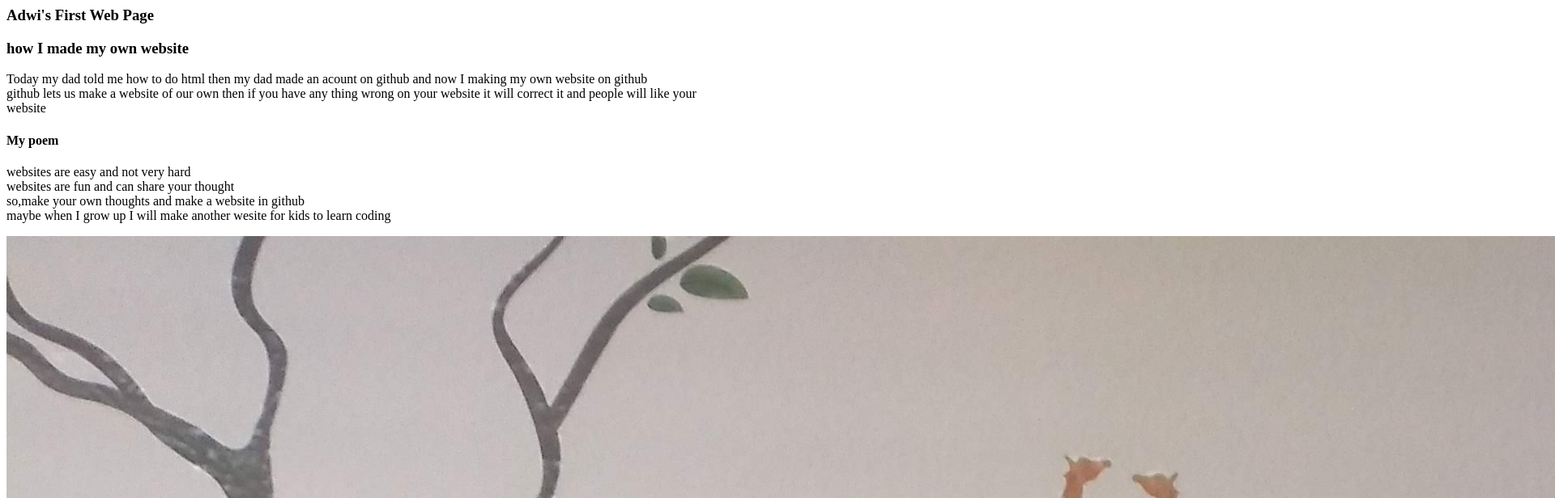
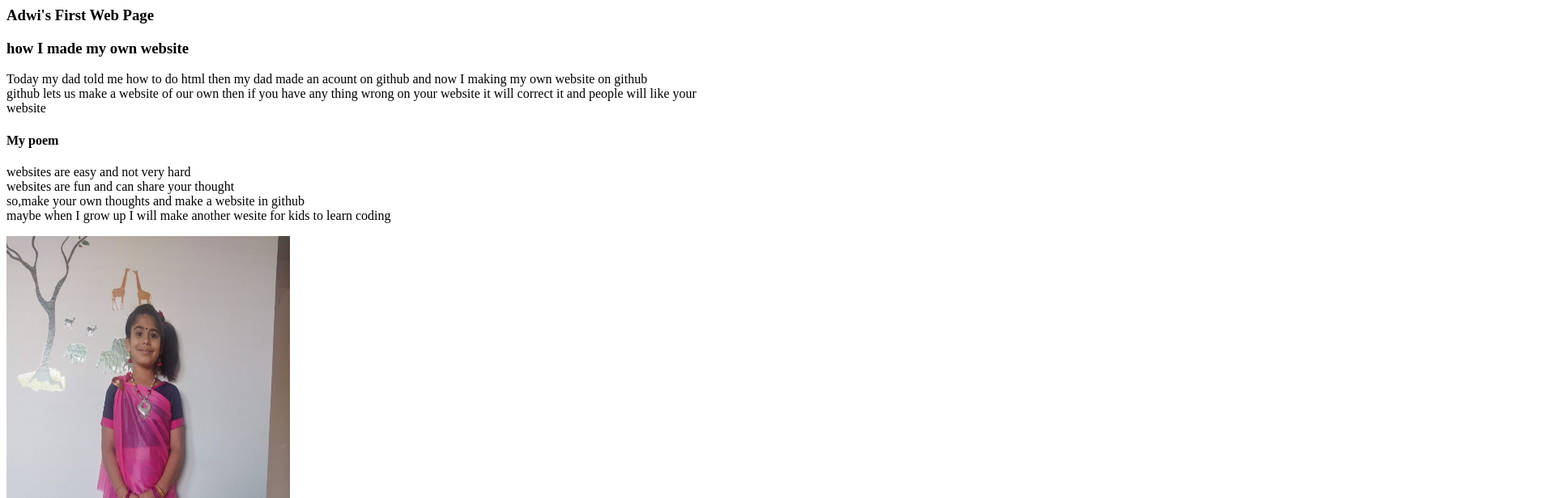
Before and after one commit to adwithaprasath/adwithaprasath.github.io, a plain HTML site: page index.html in a window 1280 px wide. Shown: the top 616 px of the page at 81% size, 1920 px wide, since content can reach past the window. Drawn offline with Linux system fonts and the light colour scheme.

Commit message:
Update index.html

```diff
--- a/index.html
+++ b/index.html
@@ -14,5 +14,5 @@ github lets us make a website of our own then if you have any thing wrong on you
      maybe when I grow up I will make another wesite for kids to learn coding
     </p>
 <p>
-<img src="https://adwithaprasath.github.io/20200428_180705_HDR.jpg" alt="Adwi">
+<img src="https://adwithaprasath.github.io/20200428_180705_HDR.jpg" alt="Adwi" width="350" height="600">
 </p>
```
